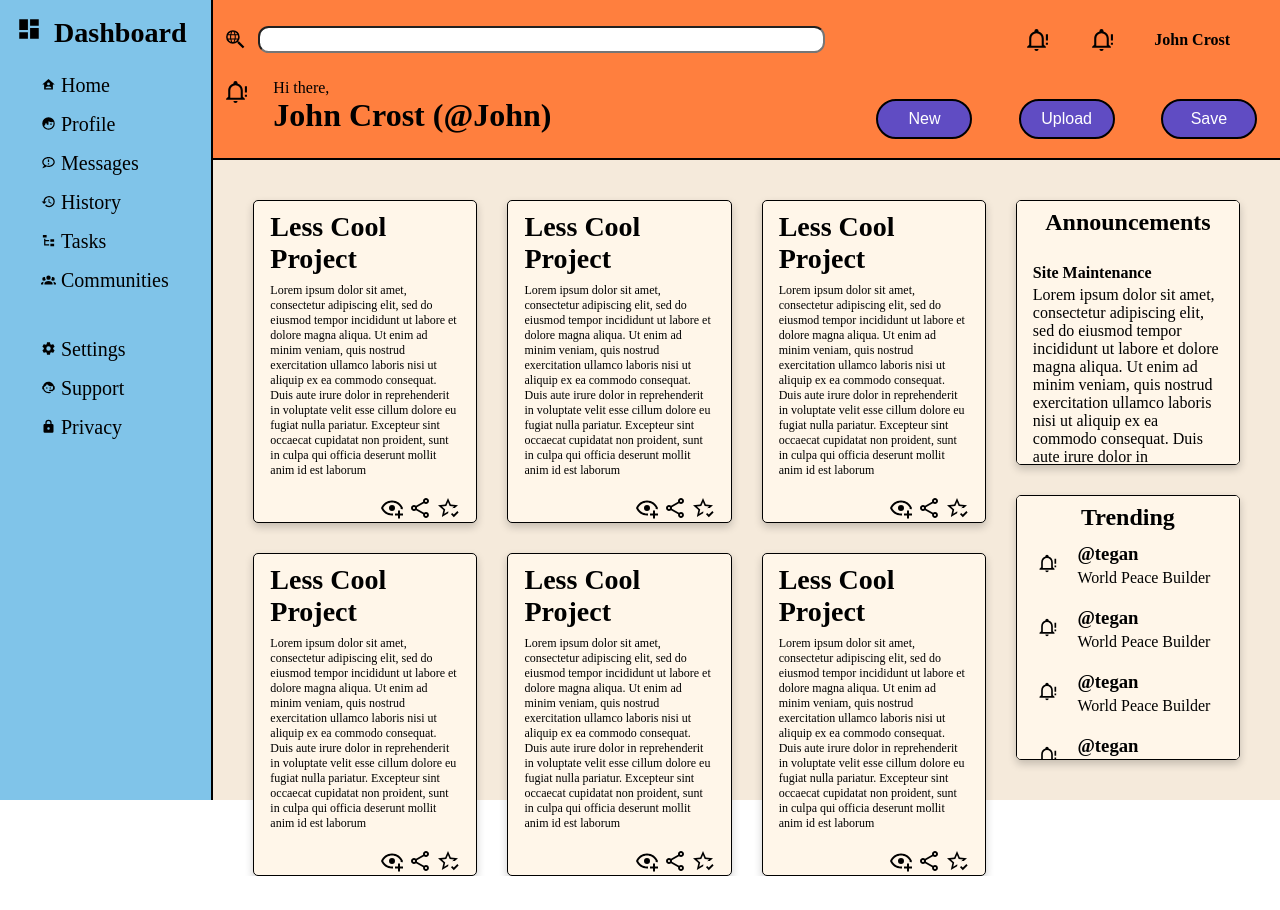
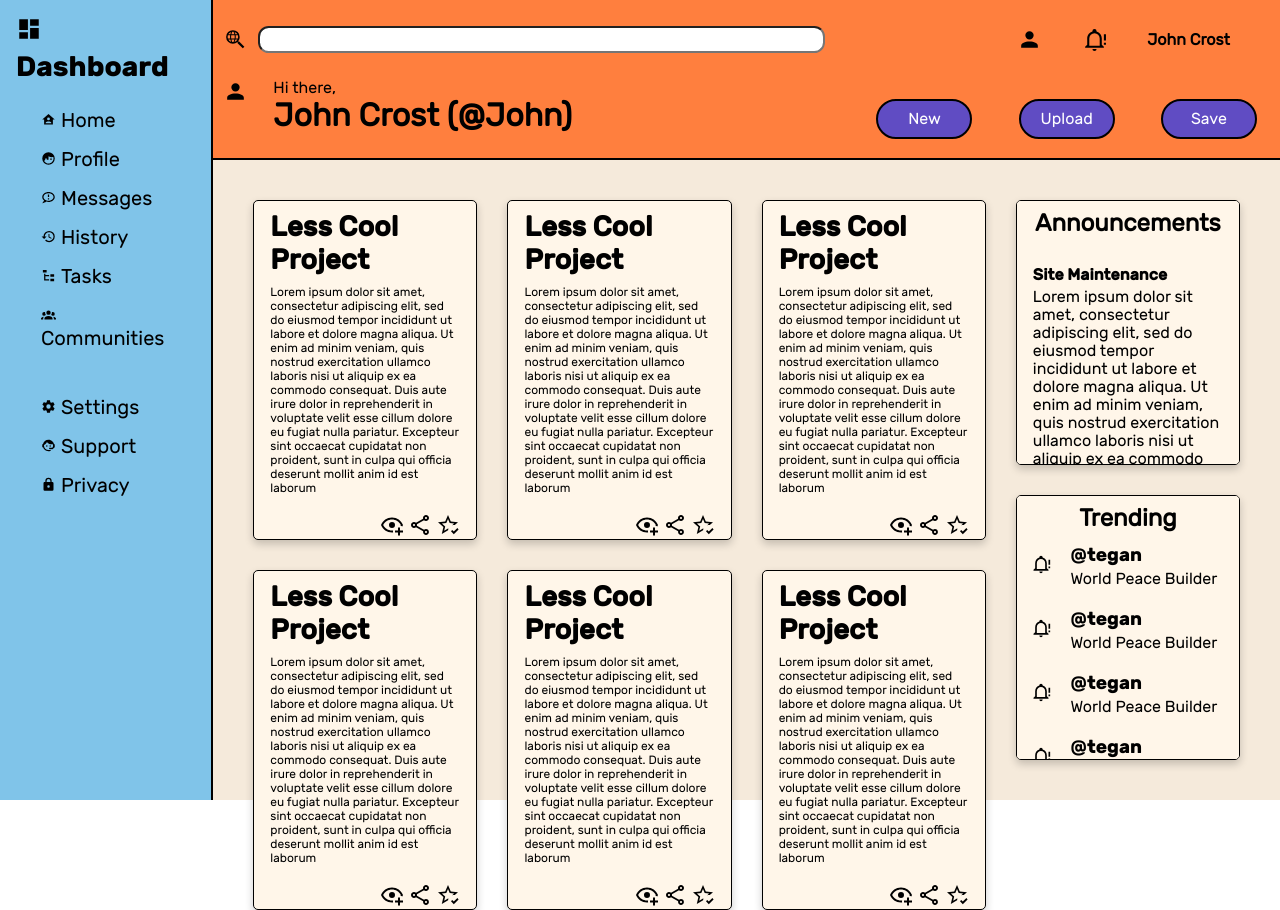
Before and after one commit to LockpickedKey/admin-dashboard-layout-TOP, a plain HTML site: page index.html in a window 1280 px wide. Before the commit the page ends 876 px from the top, so only its background shows below. Drawn offline with Linux system fonts and the light colour scheme.

Commit message:
Added fonts for the website.

```diff
--- a/index.html
+++ b/index.html
@@ -38,13 +38,13 @@
             </form>
           </div>
           <div class="header-items-top-right">
-            <img src="images/bell-alert-outline.svg" alt="bell icon" id="bell-icon">
+            <img src="images/account.svg" alt="bell icon" id="bell-icon">
             <img src="images/bell-alert-outline.svg" alt="bell icon" id="bell-icon">
             <b>John Crost</b>
           </div>
           <div class="header-items-bottom-left">
             <div class="header-image-container">
-              <img src="images/bell-alert-outline.svg">
+              <img src="images/account.svg">
             </div>
             <div class="welcome-text">
               <p>Hi there, </p>
--- a/styles.css
+++ b/styles.css
@@ -1,3 +1,55 @@
+::root {
+  font-family: 'rubikregular', 'Lucida Sans', 'Lucida Sans Regular', 'Lucida Grande', 'Lucida Sans Unicode', Geneva, Verdana, sans-serif;
+}
+
+@font-face {
+  font-family: 'rubikregular';
+  src: url('fonts/rubik-regular-webfont.woff2') format('woff2'),
+       url('fonts/rubik-regular-webfont.woff') format('woff');
+  font-weight: normal;
+  font-style: normal;
+
+}
+
+@font-face {
+  font-family: 'rubikmedium';
+  src: url('fonts/rubik-medium-webfont.woff2') format('woff2'),
+       url('fonts/rubik-medium-webfont.woff') format('woff');
+  font-weight: normal;
+  font-style: normal;
+
+}
+
+@font-face {
+  font-family: 'rubikbold';
+  src: url('fonts/rubik-bold-webfont.woff2') format('woff2'),
+       url('fonts/rubik-bold-webfont.woff') format('woff');
+  font-weight: normal;
+  font-style: normal;
+
+}
+
+@font-face {
+  font-family: 'rubikblack';
+  src: url('fonts/rubik-black-webfont.woff2') format('woff2'),
+       url('fonts/rubik-black-webfont.woff') format('woff');
+  font-weight: normal;
+  font-style: normal;
+
+}
+
+h3 {
+  font-family: 'rubikbold', 'Lucida Sans', 'Lucida Sans Regular', 'Lucida Grande', 'Lucida Sans Unicode', Geneva, Verdana, sans-serif;
+}
+
+h4, h5 {
+  font-family: 'rubikmedium', 'Lucida Sans', 'Lucida Sans Regular', 'Lucida Grande', 'Lucida Sans Unicode', Geneva, Verdana, sans-serif;
+}
+
+p, button, span, div, li {
+  font-family: 'rubikregular', 'Lucida Sans', 'Lucida Sans Regular', 'Lucida Grande', 'Lucida Sans Unicode', Geneva, Verdana, sans-serif;
+}
+
 * {
   margin: 0;
   padding: 0;
@@ -211,6 +263,7 @@ ul {
 
 .header-items-bottom-right button {
   background-color: var(--PURPLE);
+  font-family: 'rubikregular', 'Lucida Sans', 'Lucida Sans Regular', 'Lucida Grande', 'Lucida Sans Unicode', Geneva, Verdana, sans-serif;
   border-radius: 20px;
   padding: 5px 10px;
   font-size: 16px;
```
Also changed, not shown: fonts/rubik-black-webfont.woff (added), fonts/rubik-black-webfont.woff2 (added), fonts/rubik-bold-webfont.woff (added), fonts/rubik-bold-webfont.woff2 (added), fonts/rubik-medium-webfont.woff (added), fonts/rubik-medium-webfont.woff2 (added), fonts/rubik-regular-webfont.woff (added), fonts/rubik-regular-webfont.woff2 (added), images/account.svg (added).
